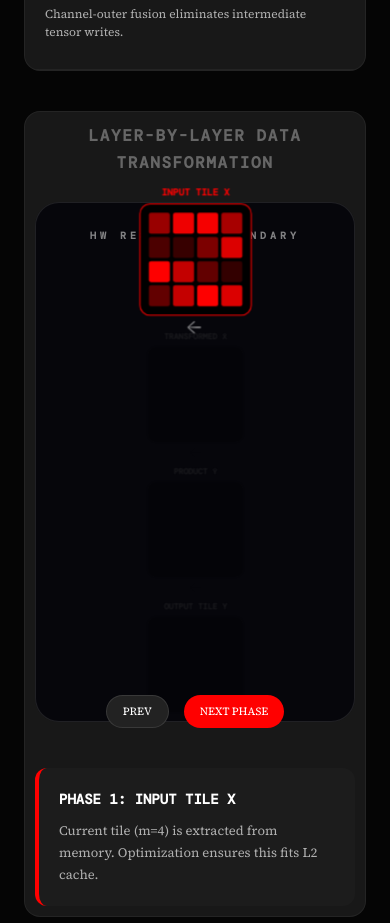
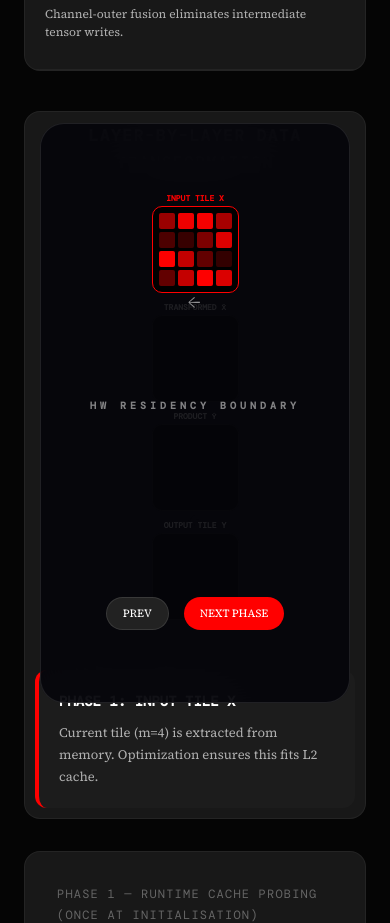
Before and after one commit to MRvandals4vage/CacheWinoVisualization, a React (Vite) app: page / in a window 390 px wide. Shown: the part 6820-7743 px from the top of the page. Built offline with nearby package versions, Linux system fonts and the light colour scheme; a web font is replaced by a local one.

Commit message:
mobile responsiveness added

```diff
--- a/src/components/SolutionSection/UnifiedMatrixFlow.tsx
+++ b/src/components/SolutionSection/UnifiedMatrixFlow.tsx
@@ -57,8 +57,8 @@ const UnifiedMatrixFlow: React.FC = () => {
 
         <div className="cache-residency-zone" style={{
           position: 'absolute',
-          width: '100%',
-          height: isMobile ? '520px' : '660px',
+          width: 'calc(100% - 10px)',
+          height: isMobile ? '580px' : '660px',
           border: '1px solid var(--border2)',
           background: 'rgba(5, 5, 10, 0.9)',
           backdropFilter: 'blur(30px)',
@@ -67,10 +67,10 @@ const UnifiedMatrixFlow: React.FC = () => {
           display: 'flex',
           flexDirection: 'column',
           alignItems: 'center',
-          justifyContent: 'flex-start',
-          padding: '24px'
+          justifyContent: isMobile ? 'center' : 'flex-start',
+          padding: isMobile ? '0' : '24px'
         }}>
-          <div style={{ fontFamily: 'var(--font-mono)', fontSize: isMobile ? '10px' : '13px', color: 'var(--accent2)', letterSpacing: '0.4em', opacity: 0.6, fontWeight: 'bold' }}>
+          <div style={{ fontFamily: 'var(--font-mono)', fontSize: isMobile ? '10px' : '13px', color: 'var(--accent2)', letterSpacing: '0.4em', opacity: 0.6, fontWeight: 'bold', marginBottom: isMobile ? '15px' : '0' }}>
             HW RESIDENCY BOUNDARY
           </div>
         </div>
@@ -78,11 +78,10 @@ const UnifiedMatrixFlow: React.FC = () => {
         <div className="matrix-stack" style={{
           display: 'flex',
           flexDirection: isMobile ? 'column' : 'row',
-          gap: isMobile ? '28px' : '100px',
+          gap: isMobile ? '22px' : '100px',
           zIndex: 1,
           transform: isMobile ? 'none' : 'rotateX(8deg) rotateY(-2deg)',
-          transformStyle: 'preserve-3d',
-          paddingBottom: isMobile ? '0' : '40px'
+          transformStyle: 'preserve-3d'
         }}>
 
           {phases.map((p, i) => {
@@ -95,13 +94,13 @@ const UnifiedMatrixFlow: React.FC = () => {
                 flexDirection: 'column',
                 alignItems: 'center',
                 transition: 'all 0.8s cubic-bezier(0.34, 1.56, 0.64, 1)',
-                opacity: isActive ? 1 : (isMobile ? 0.2 : 0.04),
-                transform: isActive ? 'translateZ(40px) scale(1.05)' : 'translateZ(0) scale(0.9)',
+                opacity: isActive ? 1 : (isMobile ? 0.25 : 0.04),
+                transform: isActive ? (isMobile ? 'none' : 'translateZ(40px) scale(1.05)') : 'none',
                 position: 'relative'
               }}>
                 <div style={{
                   position: 'absolute',
-                  top: isMobile ? '-18px' : '-100px',
+                  top: isMobile ? '-14px' : '-100px',
                   left: '50%',
                   transform: 'translateX(-50%)',
                   width: isMobile ? '160px' : '140px',
@@ -109,15 +108,15 @@ const UnifiedMatrixFlow: React.FC = () => {
                   transition: 'all 0.4s',
                   color: isActive ? 'var(--accent)' : 'var(--text3)'
                 }}>
-                  <div style={{ fontFamily: 'var(--font-mono)', fontSize: isMobile ? '9px' : '12px', fontWeight: 'bold', textTransform: 'uppercase' }}>{p.title}</div>
+                  <div style={{ fontFamily: 'var(--font-mono)', fontSize: isMobile ? '8px' : '12px', fontWeight: 'bold', textTransform: 'uppercase' }}>{p.title}</div>
                 </div>
 
                 <div style={{
                   display: 'grid',
-                  gridTemplateColumns: `repeat(${size}, 20px)`,
+                  gridTemplateColumns: `repeat(${size}, ${isMobile ? '16px' : '20px'})`,
                   gap: '3px',
                   background: '#000',
-                  padding: '8px',
+                  padding: isMobile ? '6px' : '8px',
                   borderRadius: '10px',
                   border: `1.5px solid ${isActive ? p.color : 'rgba(255,255,255,0.05)'}`,
                   boxShadow: isActive ? `0 0 50px ${p.color}33` : 'none',
@@ -126,8 +125,8 @@ const UnifiedMatrixFlow: React.FC = () => {
                 }}>
                   {Array.from({ length: size * size }).map((_, j) => (
                     <div key={j} style={{
-                      width: '20px',
-                      height: '20px',
+                      width: isMobile ? '16px' : '20px',
+                      height: isMobile ? '16px' : '20px',
                       background: isActive ? p.color : '#080808',
                       opacity: isActive ? (0.6 + (Math.sin(j + step * 2) * 0.4)) : 0.05,
                       borderRadius: '2px',
@@ -140,9 +139,9 @@ const UnifiedMatrixFlow: React.FC = () => {
                   <div style={{
                     position: 'absolute',
                     right: isMobile ? 'auto' : '-70px',
-                    bottom: isMobile ? '-28px' : 'auto',
+                    bottom: isMobile ? '-24px' : 'auto',
                     top: isMobile ? 'auto' : '15px',
-                    fontSize: '20px',
+                    fontSize: '18px',
                     color: isActive ? (phases[i+1]?.color || 'var(--accent)') : 'var(--text3)',
                     transform: isMobile ? 'rotate(90deg)' : 'none',
                     animation: isActive && !isMobile ? 'pulse-arrow 1s infinite' : 'none',
```
